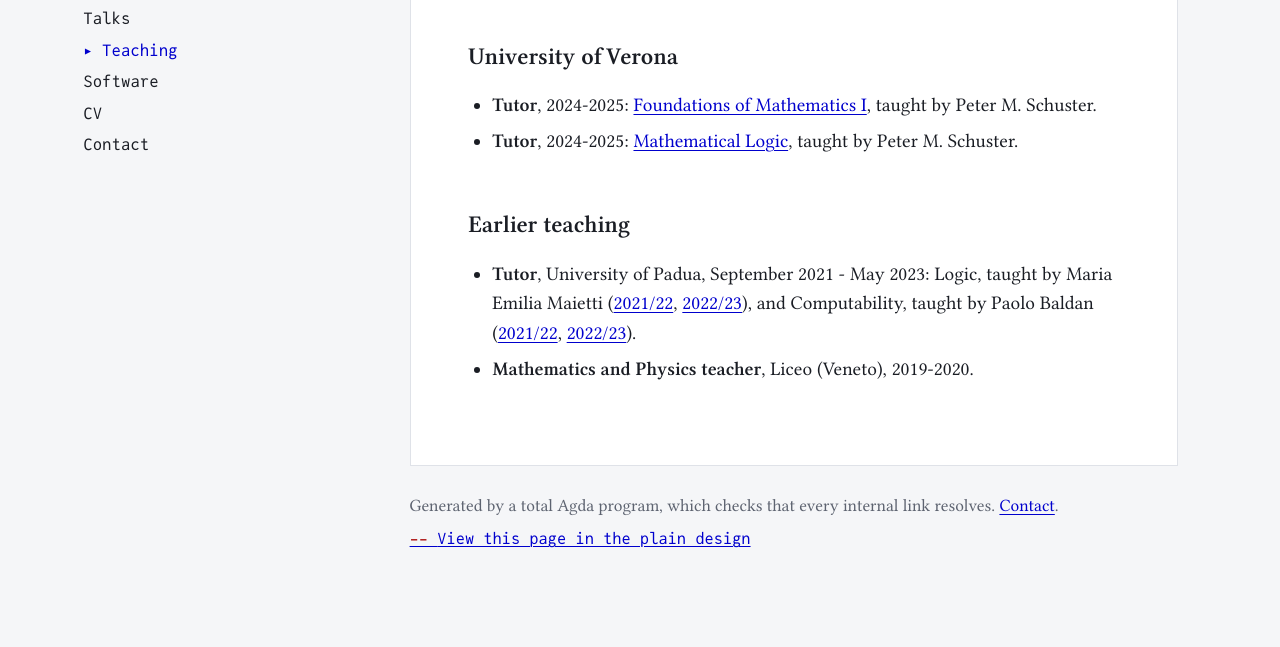
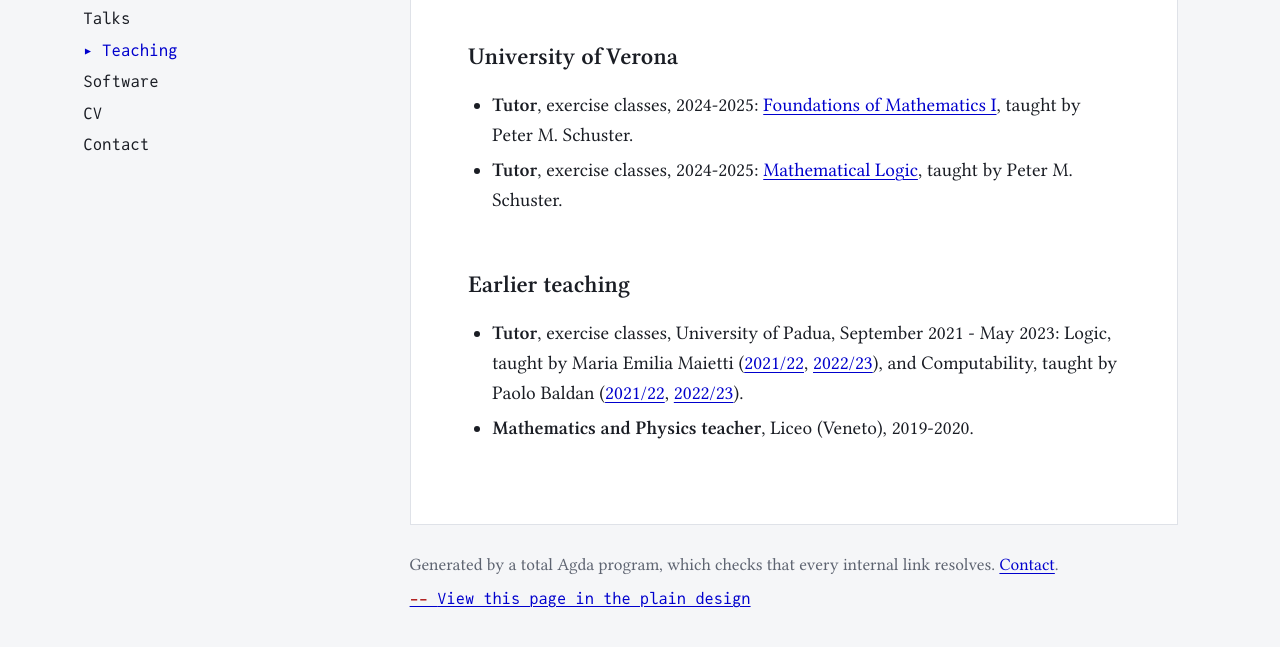
Before and after one commit to eapiova/eapiova.github.io, a plain HTML site: page agda/teaching.html in a window 1280 px wide. Shown: the part 195-842 px from the top of the page. Before the commit the page ends 811 px from the top, so only its background shows below. Drawn offline with Linux system fonts and the light colour scheme.

Commit message:
Publish academic site

```diff
--- a/agda/teaching.html
+++ b/agda/teaching.html
@@ -39,12 +39,12 @@
     <p class="signature"><code>teachingBody : List Block</code></p>
     <h2 id="university-of-verona">University of Verona</h2>
     <ul>
-    <li><strong>Tutor</strong>, 2024-2025: <a href="https://www.corsi.univr.it/?ent=cs&amp;id=418&amp;menu=studiare&amp;tab=insegnamenti&amp;aa=2024/2025&amp;codiceCs=S20&amp;codins=4S02752&amp;discr=&amp;discrCd=&amp;lang=en">Foundations of Mathematics I</a>, taught by Peter M. Schuster.</li>
-    <li><strong>Tutor</strong>, 2024-2025: <a href="https://www.corsi.univr.it/?ent=cs&amp;id=389&amp;menu=studiare&amp;tab=insegnamenti&amp;aa=2024/2025&amp;codiceCs=S72&amp;codins=4S001096&amp;discr=&amp;discrCd=&amp;lang=en">Mathematical Logic</a>, taught by Peter M. Schuster.</li>
+    <li><strong>Tutor</strong>, exercise classes, 2024-2025: <a href="https://www.corsi.univr.it/?ent=cs&amp;id=418&amp;menu=studiare&amp;tab=insegnamenti&amp;aa=2024/2025&amp;codiceCs=S20&amp;codins=4S02752&amp;discr=&amp;discrCd=&amp;lang=en">Foundations of Mathematics I</a>, taught by Peter M. Schuster.</li>
+    <li><strong>Tutor</strong>, exercise classes, 2024-2025: <a href="https://www.corsi.univr.it/?ent=cs&amp;id=389&amp;menu=studiare&amp;tab=insegnamenti&amp;aa=2024/2025&amp;codiceCs=S72&amp;codins=4S001096&amp;discr=&amp;discrCd=&amp;lang=en">Mathematical Logic</a>, taught by Peter M. Schuster.</li>
     </ul>
     <h2 id="earlier-teaching">Earlier teaching</h2>
     <ul>
-    <li><strong>Tutor</strong>, University of Padua, September 2021 - May 2023: Logic, taught by Maria Emilia Maietti (<a href="https://www.math.unipd.it/~maietti/lez22.html">2021/22</a>, <a href="https://www.math.unipd.it/~maietti/lez23.html">2022/23</a>), and Computability, taught by Paolo Baldan (<a href="https://web.archive.org/web/20220523022657/http://www.math.unipd.it/~baldan/Computability/">2021/22</a>, <a href="https://web.archive.org/web/20230206040340/http://www.math.unipd.it/~baldan/Computability/">2022/23</a>).</li>
+    <li><strong>Tutor</strong>, exercise classes, University of Padua, September 2021 - May 2023: Logic, taught by Maria Emilia Maietti (<a href="https://www.math.unipd.it/~maietti/lez22.html">2021/22</a>, <a href="https://www.math.unipd.it/~maietti/lez23.html">2022/23</a>), and Computability, taught by Paolo Baldan (<a href="https://web.archive.org/web/20220523022657/http://www.math.unipd.it/~baldan/Computability/">2021/22</a>, <a href="https://web.archive.org/web/20230206040340/http://www.math.unipd.it/~baldan/Computability/">2022/23</a>).</li>
     <li><strong>Mathematics and Physics teacher</strong>, Liceo (Veneto), 2019-2020.</li>
     </ul>
   </main>
```
Also changed, not shown: agda/cv.html (+2 -2 lines), cv.html (+2 -2 lines), teaching.html (+3 -3 lines).
